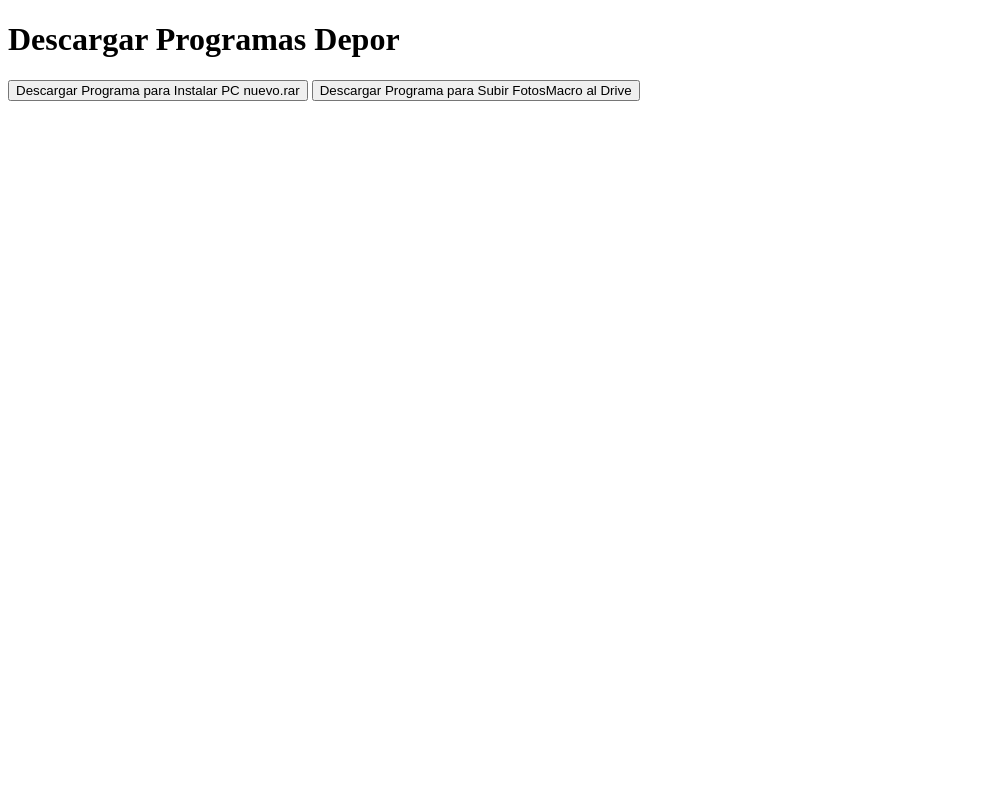
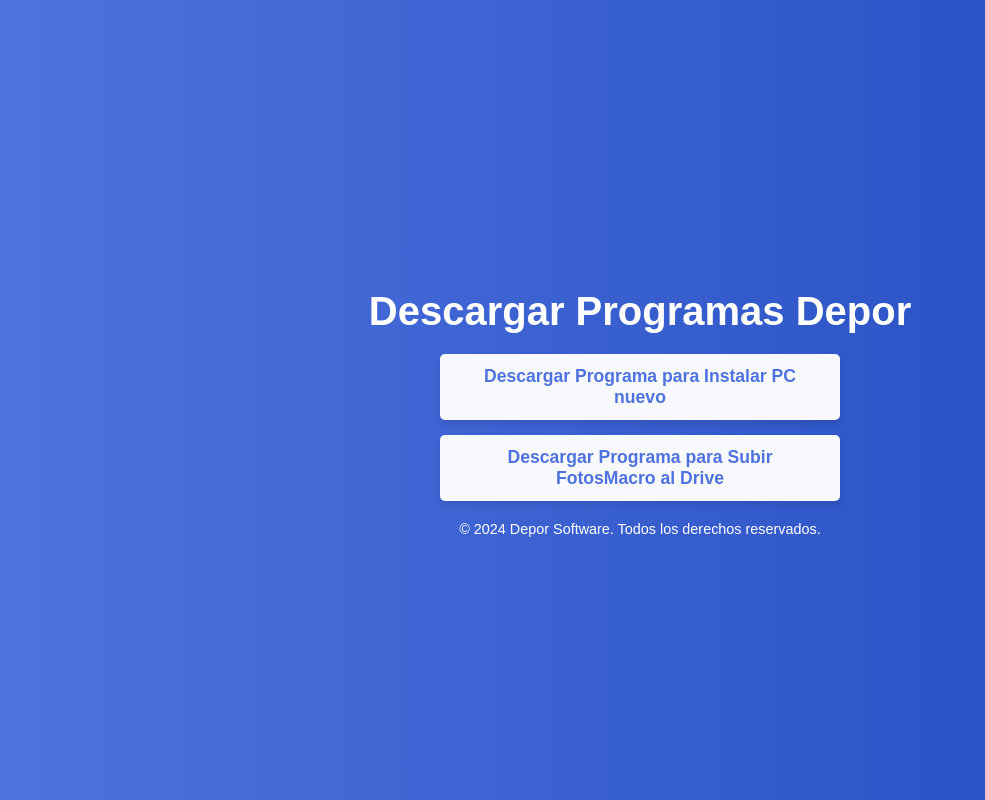
Before and after one commit to cdepor/programas, a plain HTML site: page index.html in a window 1280 px wide. Shown: the whole page, without its empty margins (0-985 px from the left). Drawn offline with Linux system fonts and the light colour scheme.

Commit message:
Update index.html

```diff
--- a/index.html
+++ b/index.html
@@ -4,11 +4,66 @@
     <meta charset="UTF-8">
     <meta name="viewport" content="width=device-width, initial-scale=1.0">
     <title>Descargar Programas Depor</title>
+    <style>
+        body {
+            font-family: Arial, sans-serif;
+            margin: 0;
+            padding: 0;
+            display: flex;
+            flex-direction: column;
+            align-items: center;
+            justify-content: center;
+            height: 100vh;
+            background: linear-gradient(to right, #4e73df, #224abe);
+            color: #ffffff;
+            text-align: center;
+        }
+        h1 {
+            margin-bottom: 20px;
+            font-size: 2.5em;
+        }
+        .container {
+            display: flex;
+            flex-direction: column;
+            gap: 15px;
+            width: 80%;
+            max-width: 400px;
+        }
+        button {
+            background-color: #f8f9fc;
+            color: #4e73df;
+            border: none;
+            padding: 12px 20px;
+            font-size: 1.1em;
+            font-weight: bold;
+            cursor: pointer;
+            border-radius: 5px;
+            box-shadow: 0 4px 6px rgba(0, 0, 0, 0.1);
+            transition: all 0.3s ease;
+        }
+        button:hover {
+            background-color: #4e73df;
+            color: #ffffff;
+            transform: translateY(-2px);
+        }
+        footer {
+            margin-top: 20px;
+            font-size: 0.9em;
+        }
+    </style>
 </head>
 <body>
     <h1>Descargar Programas Depor</h1>
-    <button onclick="location.href='https://drive.google.com/uc?export=download&id=1cj4LIKSwi5SZcwi3x9AtS2T41CpcbCRb'">Descargar Programa para Instalar PC nuevo.rar</button>
-    <button onclick="location.href='https://drive.google.com/uc?export=download&id=10QMnvYNtl1CqMFGR35voVHZ3B2Yxl6D_'">Descargar Programa para Subir FotosMacro al Drive</button>
-    <p></p>
+    <div class="container">
+        <button onclick="location.href='https://drive.google.com/uc?export=download&id=1cj4LIKSwi5SZcwi3x9AtS2T41CpcbCRb'">
+            Descargar Programa para Instalar PC nuevo
+        </button>
+        <button onclick="location.href='https://drive.google.com/uc?export=download&id=10QMnvYNtl1CqMFGR35voVHZ3B2Yxl6D_'">
+            Descargar Programa para Subir FotosMacro al Drive
+        </button>
+    </div>
+    <footer>
+        &copy; 2024 Depor Software. Todos los derechos reservados.
+    </footer>
 </body>
 </html>
```
